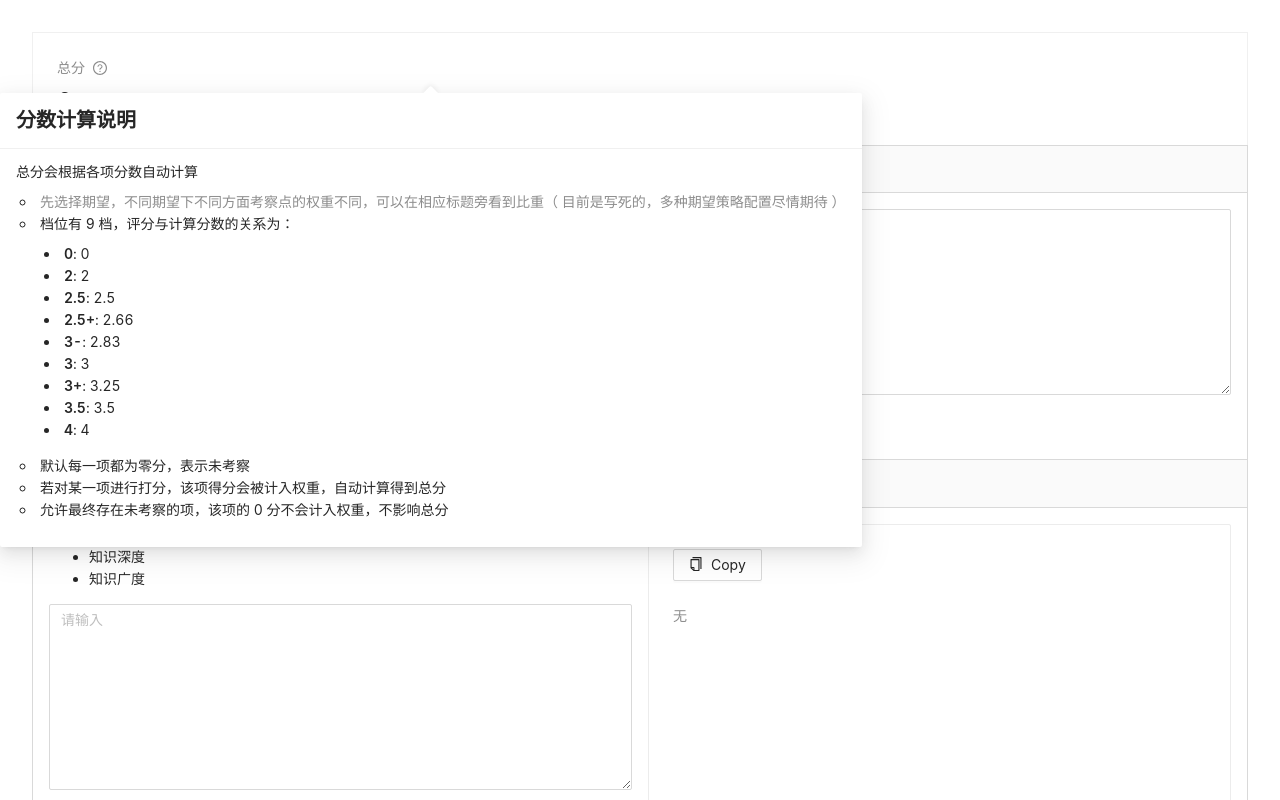
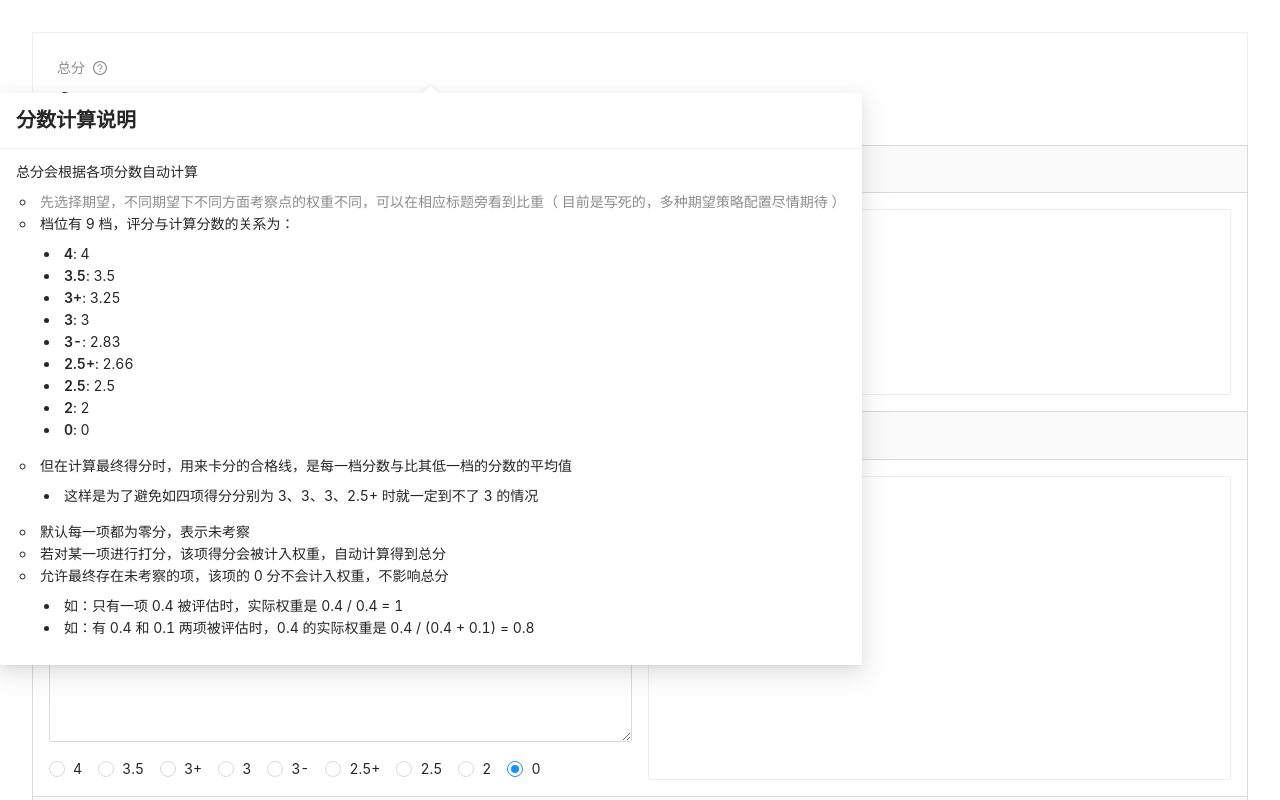
Before and after one commit to highestop/Mocka, a React (Vite) app: page / in a window 1280 px wide. Both pictures are taken after a click on the element 100 px from the left and 67 px from the top of the page. Shown: the top 800 px of the page. Built offline with nearby package versions, Linux system fonts and the light colour scheme.

Commit message:
feat: add calc logs and tooltips

```diff
--- a/src/calc.ts
+++ b/src/calc.ts
@@ -1,14 +1,14 @@
 import Evaluation from './score.json';
 import Perspectives from './perspective.json';
 
-const scores = [...Evaluation].sort((a, b) => b.value - a.value);
+export const SortedScores = [...Evaluation].sort((a, b) => b.value - a.value);
 
-// baseline 是每一档分数与比其第一档的分数的平均值，用来卡合格线
+// baseline 是每一档分数与比其低一档的分数的平均值，用来卡合格线
 // 用 baseline 卡比直接落区间更合理，否则 3、3、3、2.5+ 就一定到不了 3
-const baselines = scores.map((s, index, arr) => {
+export const Baselines = SortedScores.map((s, index, arr) => {
   const baseline =
     index !== arr.length - 1 ? (s.value + arr[index + 1].value) / 2 : s.value;
-  console.log(`baseline of '${s.score}'(${s.value}) is '${baseline}'`);
+  console.log(`'${s.score}'(${s.value}) 的合格线是 '${baseline}'`);
   return {
     ...s,
     baseline,
@@ -16,45 +16,43 @@ const baselines = scores.map((s, index, arr) => {
 });
 
 export function matchScore(score: number) {
-  console.log('>>> matching..');
+  console.log('>>> 正在匹配..');
   let credit: string = '0';
   // 从最高分开始卡，卡到的一个分数段即是得分
-  baselines.some(base => {
+  Baselines.some(base => {
     if (score >= base.baseline) {
       credit = base.score;
-      console.log(`find first matching: '${base.score}'(${base.value})`);
+      console.log(`匹配到得分 '${base.score}'(${base.value})`);
       return true;
     }
     return false;
   });
-  console.log('>>> matching done!');
+  console.log('>>> 匹配结束！');
   return credit;
 }
 
 export function calcScores(scores: { [key: string]: number }) {
-  console.log('>>> weighting..');
+  console.log('>>> 正在计算..');
   // 先要算权重的总重，原因是当某些项目没有打分时，这些未考察的权重不应被计入（ 是没打分不是打零分 ）
   // 因此先要过一遍项目得分，将有分的权重加和，得到总重
   const account = Perspectives.reduce((sum, p) => {
     const score = scores[p.key];
     if (!score) {
       // tip for none score perspective
-      console.log(`'${p.key}' has no score, ignored`);
+      console.log(`'${p.title}' 未考察, 不会被计入`);
     }
     return score ? sum + p.weight : sum;
   }, 0);
-  console.log(`sum account is '${account}'`);
+  console.log(`实际总重为 '${account}'`);
   // 在计算加权和时，每一项的实际权重为预设权重与实际总重的比例
   // 例如只有一项 0.4 被评估时，实际权重是 0.4 / 0.4 = 1
   // 再例如有 0.4 和 0.1 两项被评估时，0.4 的实际权重是 0.4 / (0.4 + 0.1) = 0.8
   const average = Perspectives.reduce((sum, p) => {
     const score = scores[p.key];
-    const weighted = (p.weight / account) * score;
-    if (weighted) {
-      console.log(`'${p.key}' has a weighted score: '${weighted}'`);
-    }
+    const weighted = account ? (p.weight / account) * score : 0;
+    console.log(`'${p.title}' 的实际加权得分为 '${weighted}'`);
     return sum + weighted;
   }, 0);
-  console.log(`>>> weighting done! final score is '${average}'`);
+  console.log(`>>> 计算结束！最终得分为 '${average}'`);
   return average;
 }
--- a/src/main.tsx
+++ b/src/main.tsx
@@ -17,13 +17,13 @@ import {
   Statistic,
   Tag,
   Popover,
+  Tooltip,
 } from 'antd';
 import Perspectives from './perspective.json';
-import Evaluation from './score.json';
 import { useCallback, useEffect, useReducer, useState } from 'react';
 import { CopyToClipboard } from 'react-copy-to-clipboard';
 import { CopyOutlined, QuestionCircleOutlined } from '@ant-design/icons';
-import { calcScores, matchScore } from './calc';
+import { calcScores, matchScore, SortedScores } from './calc';
 
 type PerspectiveKey = typeof Perspectives[number]['key'];
 
@@ -86,7 +86,7 @@ const App = () => {
                         <li>
                           档位有 9 档，评分与计算分数的关系为：
                           <ul style={{ marginTop: '0.5rem' }}>
-                            {Evaluation.map(e => (
+                            {SortedScores.map(e => (
                               <li key={`tip-${e.value}`}>
                                 <Typography.Text strong>
                                   {e.score}
@@ -96,6 +96,15 @@ const App = () => {
                             ))}
                           </ul>
                         </li>
+                        <li>
+                          但在计算最终得分时，用来卡分的合格线，是每一档分数与比其低一档的分数的平均值
+                          <ul style={{ marginTop: '0.5rem' }}>
+                            <li>
+                              这样是为了避免如四项得分分别为 3、3、3、2.5+
+                              时就一定到不了 3 的情况
+                            </li>
+                          </ul>
+                        </li>
                         <li>默认每一项都为零分，表示未考察</li>
                         <li>
                           若对某一项进行打分，该项得分会被计入权重，自动计算得到总分
@@ -103,6 +112,16 @@ const App = () => {
                         <li>
                           允许最终存在未考察的项，该项的 0
                           分不会计入权重，不影响总分
+                          <ul style={{ marginTop: '0.5rem' }}>
+                            <li>
+                              如：只有一项 0.4 被评估时，实际权重是 0.4 / 0.4 =
+                              1
+                            </li>
+                            <li>
+                              如：有 0.4 和 0.1 两项被评估时，0.4 的实际权重是
+                              0.4 / (0.4 + 0.1) = 0.8
+                            </li>
+                          </ul>
                         </li>
                       </ul>
                     </Typography>
@@ -131,17 +150,32 @@ const App = () => {
             header={<Typography.Text strong>综合评价</Typography.Text>}
             key="summary"
           >
+            <Row gutter={16}>
+              <Col span={12}>
                 <Input.TextArea
                   placeholder="请输入"
                   rows={8}
                   onChange={e => updateSummary(e.target.value)}
                 ></Input.TextArea>
+              </Col>
+              <Col span={12}>
+                <Card style={{ borderColor: '#ececec', height: '100%' }}>
+                  <Space direction="vertical" size="large">
+                    <Tooltip title="复制的是纯文本，而非 Markdown 格式富文本。原因是 Moka 系统只支持纯文本">
                       <CopyToClipboard text={summary || ''}>
-              <Button style={{ marginTop: '1rem' }}>
+                        <Button>
                           <CopyOutlined />
                           Copy
                         </Button>
                       </CopyToClipboard>
+                    </Tooltip>
+                    <Typography.Text type="secondary">
+                      <ReactMarkdown children={summary || '无'}></ReactMarkdown>
+                    </Typography.Text>
+                  </Space>
+                </Card>
+              </Col>
+            </Row>
           </Collapse.Panel>
           {Perspectives.map(p => (
             <Collapse.Panel
@@ -184,7 +218,7 @@ const App = () => {
                     value={scores[p.key]}
                     style={{ marginTop: '1rem' }}
                   >
-                    {Evaluation.map(e => (
+                    {SortedScores.map(e => (
                       <Radio value={e.value} key={`${p.key}-${e.value}`}>
                         {e.score}
                       </Radio>
@@ -194,12 +228,14 @@ const App = () => {
                 <Col span={12}>
                   <Card style={{ borderColor: '#ececec', height: '100%' }}>
                     <Space direction="vertical" size="large">
+                      <Tooltip title="复制的是纯文本，而非 Markdown 格式富文本。原因是 Moka 系统只支持纯文本">
                         <CopyToClipboard text={comments[p.key]}>
                           <Button>
                             <CopyOutlined />
                             Copy
                           </Button>
                         </CopyToClipboard>
+                      </Tooltip>
                       <Typography.Text type="secondary">
                         <ReactMarkdown
                           children={comments[p.key] || '无'}
```
Also changed, not shown: 1 other file (tests, documents, lock files or other folders). Lines whose indentation alone changed are shown as unchanged.
